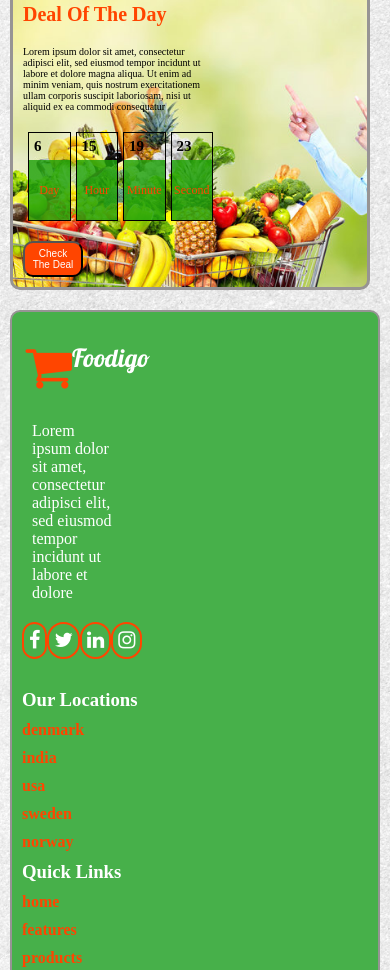
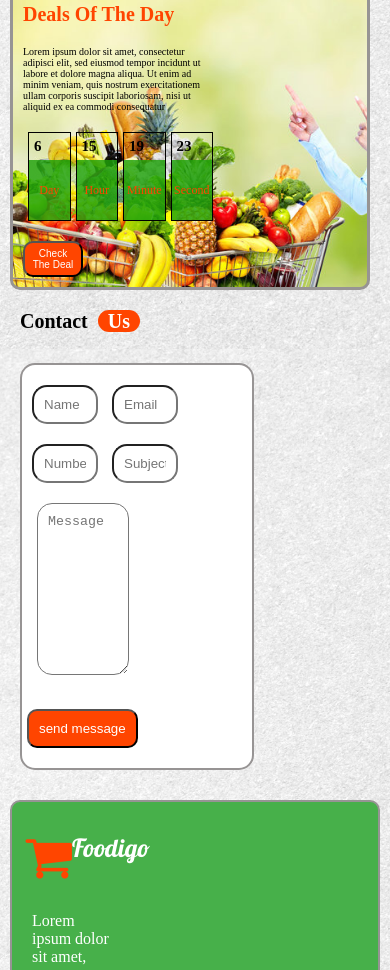
Before and after one commit to aletilalitha/Foodigo, a plain HTML site: page index.html in a window 390 px wide. Shown: the part 7247-8217 px from the top of the page. Drawn offline with Linux system fonts and the light colour scheme.

Commit message:
contact section

```diff
--- a/index.html
+++ b/index.html
@@ -64,7 +64,7 @@
         </ul>
         </li>
         <li><a href="#deal">Deals</a></li>
-       <li><a href="#">Contact</a></li>
+       <li><a href="#contacts">Contact</a></li>
       </ul>
     <!-- Toggle Button-->
       <div class="nav-toggle">
@@ -185,7 +185,7 @@
 <!--Deals section start-->
 <div class="deal" id="deal">
     <div class="content">
-        <h3 class="title">Deal Of The Day</h3>
+        <h3 class="title">Deals Of The Day</h3>
         <p>Lorem ipsum dolor sit amet, consectetur adipisci elit, sed eiusmod tempor incidunt ut labore et dolore magna aliqua. Ut
         enim ad minim veniam, quis nostrum exercitationem ullam corporis suscipit laboriosam, nisi ut aliquid ex ea commodi
         consequatur</p>
@@ -212,6 +212,27 @@
 </div>
 </div>
 <!--Deal Section End-->
+
+<!-- Contact Section Starts-->
+<div class="contacts" id="contacts">
+
+        <h2 class="contact-head">Contact <span>Us</span></h2>
+
+          <form action="">
+            <div class="input-box">
+            <input type="text" placeholder="Name">
+            <input type="email" placeholder="Email">
+            </div>
+            <div class="input-box">
+                <input type="text" placeholder="Number">
+                <input type="text" placeholder="Subject">
+            </div>
+            <textarea placeholder="Message" cols="30" rows="10"></textarea>
+            <div><button class="btn-contact">Send message</button></div>
+        </form>
+    </div>
+</div>
+<!-- Contact Section Ends-->
 
 <!-- footer section Start-->
 <div class="footer">
--- a/styles.css
+++ b/styles.css
@@ -406,6 +406,68 @@ body {
     border-radius: 10px;
     box-shadow: white;
 }
+.contacts{
+    width:100%;
+    margin-top:20px;
+}
+.contacts h2{
+    text-align: center;
+    font-size: 30px;
+
+    font-weight: bold;
+}
+.contacts h2 span{
+    background-color: orangered;
+    margin-left: 5px;
+    padding: 0px 10px;
+    color: white;
+    border-radius: 20px;
+
+}
+.contacts form{
+    width: 70%;
+    margin:auto;
+    border:2px solid rgb(151, 148, 148);
+    margin-top:30px;
+    margin-bottom:30px;
+    border-radius:15px;
+    background-color: #FFF;
+}
+.input-box{
+    margin-top:20px;
+    margin-left:20px;
+    margin-bottom:20px;
+
+}
+.input-box input[type=text]{
+    width:40%;
+    padding:10px;
+    margin-right:20px;
+    border-radius: 15px;
+}
+.input-box input[type=email] {
+    width: 40%;
+    padding: 10px;
+    margin-right: 20px;
+    border-radius: 15px;
+}
+textarea{
+    width:60%;
+    margin-left:30px;
+    border-radius: 15px;
+    padding:10px;
+}
+.btn-contact{
+    margin-left:20px;
+    margin-top: 30px;
+    margin-bottom:20px;
+    padding:10px;
+    color:white;
+    cursor: pointer;
+    background-color: orangered;
+    text-transform: uppercase;
+    border-radius: 10px;
+}
 .footer {
     display: flex;
     align-items: center;
@@ -806,6 +868,76 @@ body {
     border-radius: 10px;
     box-shadow: white;
 }
+.contacts {
+    width: 100%;
+    margin-top: 20px;
+}
+
+.contacts h2 {
+    text-align: left;
+    font-size: 20px;
+    font-weight: bold;
+    margin-left:20px;
+}
+
+.contacts h2 span {
+    background-color: orangered;
+    margin-left: 5px;
+    padding: 0px 10px;
+    color: white;
+    border-radius: 20px;
+
+}
+
+.contacts form {
+    width: 60%;
+   margin-left:20px;
+    border: 2px solid rgb(151, 148, 148);
+    margin-top: 30px;
+    margin-bottom: 30px;
+    border-radius: 15px;
+    background-color: #FFF;
+}
+
+.input-box {
+    margin-top: 20px;
+    margin-left: 10px;
+    margin-bottom: 20px;
+
+}
+
+.input-box input[type=text] {
+    width: 30%;
+    padding: 10px;
+    margin-right: 10px;
+    border-radius: 15px;
+}
+
+.input-box input[type=email] {
+    width: 30%;
+    padding: 10px;
+    margin-right: 10px;
+    border-radius: 15px;
+}
+
+textarea {
+    width: 40%;
+    margin-left: 15px;
+    border-radius: 15px;
+    padding: 10px;
+}
+
+.btn-contact {
+    margin-left: 5px;
+    margin-top: 30px;
+    margin-bottom: 20px;
+    padding-left:10px;
+    color: white;
+    cursor: pointer;
+    background-color: orangered;
+    text-transform: lowercase;
+    border-radius: 10px;
+}
 .footer {
     display: flex;
     align-items: flex-start;
```
Also changed, not shown: 1 other file.
